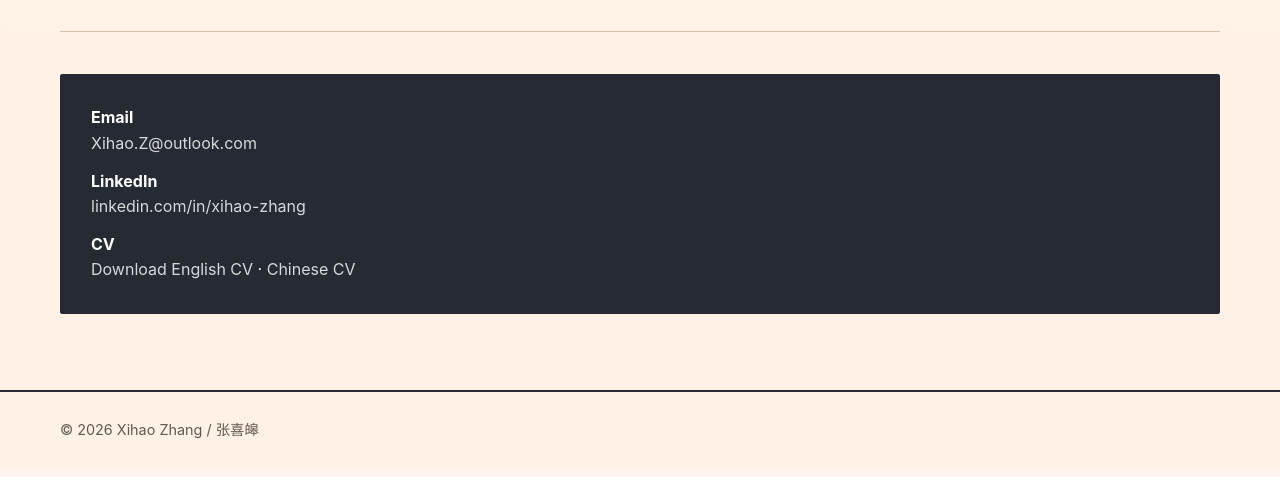
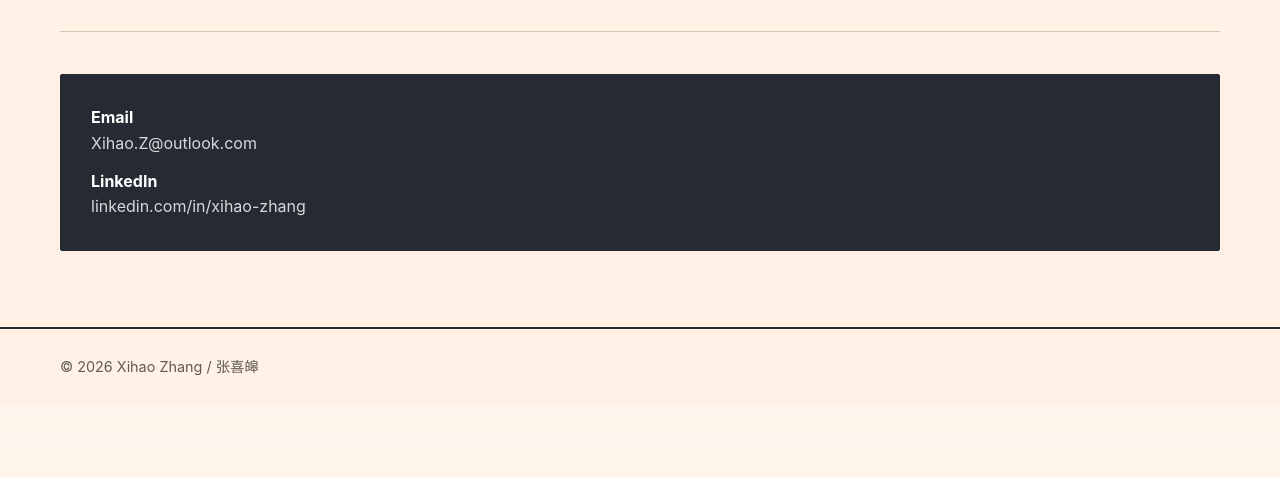
Before and after one commit to zhang-dr/-, a website: page contact.html in a window 1280 px wide. Shown: the part 299-776 px from the top of the page. Drawn offline with Linux system fonts and the light colour scheme.

Commit message:
Remove CV from contact page

```diff
--- a/contact.html
+++ b/contact.html
@@ -18,7 +18,6 @@
           <ul class="contact-list">
             <li><strong>Email</strong><br><a href="mailto:Xihao.Z@outlook.com">Xihao.Z@outlook.com</a></li>
             <li><strong>LinkedIn</strong><br><a href="https://www.linkedin.com/in/xihao-zhang/" target="_blank" rel="noopener">linkedin.com/in/xihao-zhang</a></li>
-            <li><strong>CV</strong><br><a href="assets/CV_Xihao_Zhang_EN.pdf" download data-en="Download English CV" data-zh="下载英文简历">Download English CV</a> · <a href="assets/CV_Xihao_Zhang_ZH.pdf" download data-en="Chinese CV" data-zh="中文简历">Chinese CV</a></li>
           </ul>
         </div>
       </section>
```
